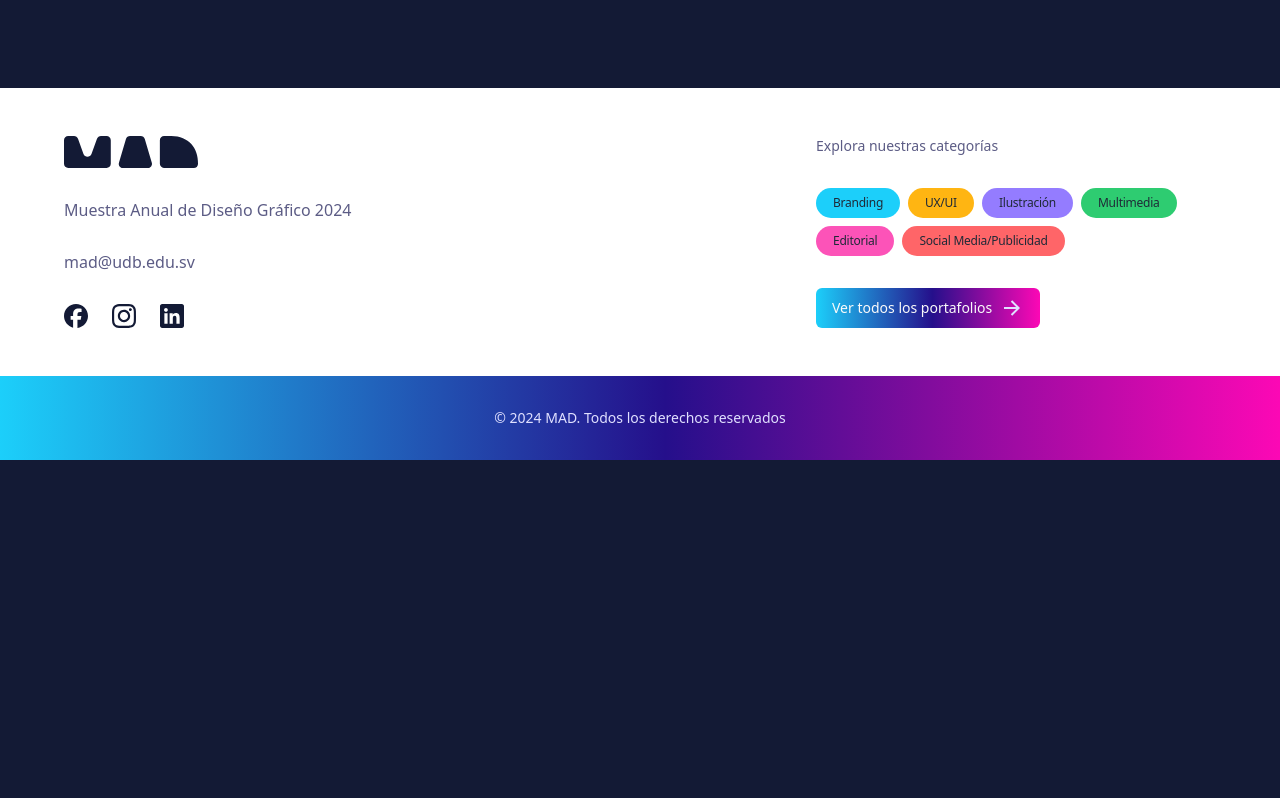
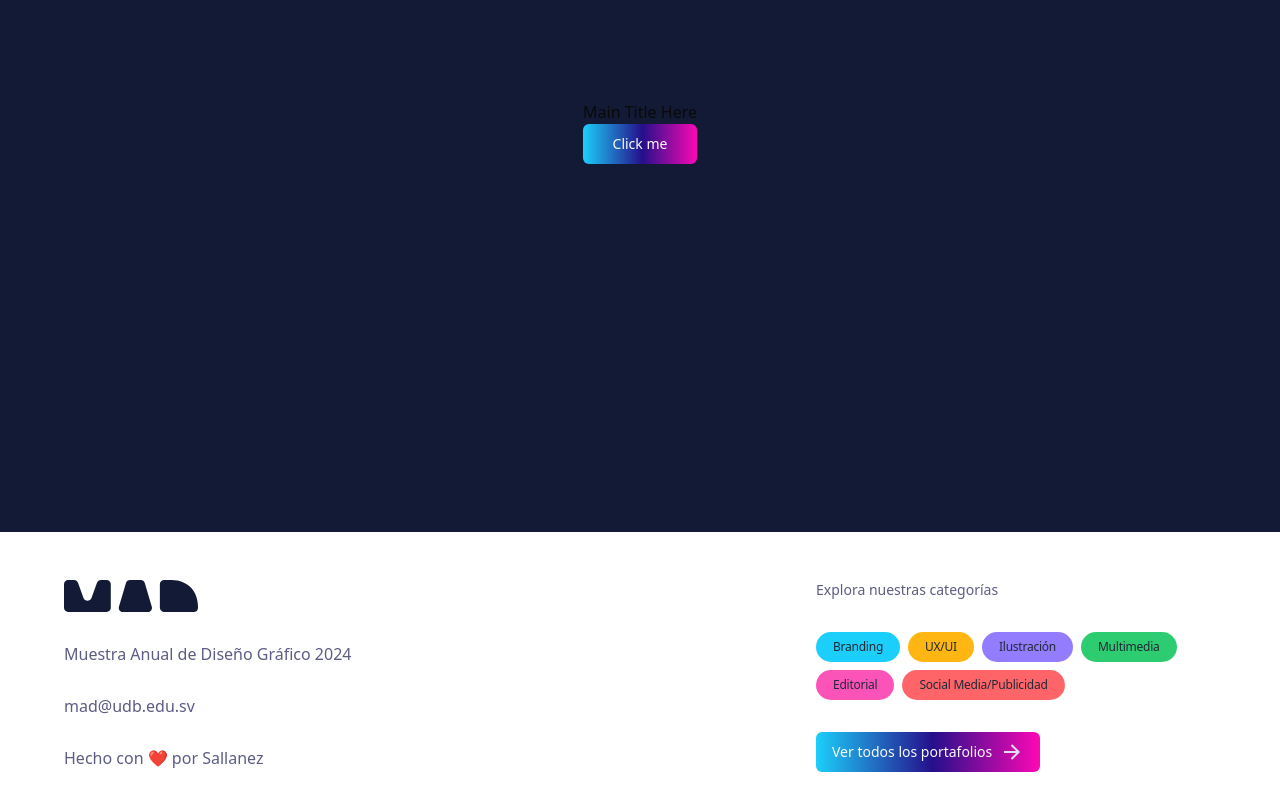
Before and after one commit to Saul19-L98/mad2024, a React (Vite) app: page / in a window 1280 px wide. Shown: the part 340-1138 px from the top of the page. Before the commit the page ends 800 px from the top, so only its background shows below. Built offline with nearby package versions, Linux system fonts and the light colour scheme.

Commit message:
main layout added

```diff
--- a/src/App.css
+++ b/src/App.css
@@ -65,8 +65,8 @@
     background: #131A35;
   }
   .main{
-    width: 100vw;
-    height: 100vh;
+    width: 100%;
+    height: auto;
     display: flex;
     justify-content: center;
   }
--- a/src/App.tsx
+++ b/src/App.tsx
@@ -5,9 +5,9 @@ import { Button } from "./components/ui/button";
 
 function App() {
   return (
-    <div className="flex flex-col items-center w-full max-w-[90rem] gap-0">
+    <div className="flex flex-col items-center w-full max-w-[90rem] gap-0 h-auto">
       <Navbar />
-      <main className="flex flex-row justify-center w-full h-screen">
+      <main className="flex flex-col justify-center min-h-screen">
         <h1>Main Title Here</h1>
         <Button className="bg-text-main-gradient">Click me</Button>
       </main>
--- a/src/components/layout/footer/Footer.tsx
+++ b/src/components/layout/footer/Footer.tsx
@@ -1,7 +1,7 @@
 import { IArrowWhite } from "@/assets/Icons/symbols/IArrowWhite";
 import { ResourceTypeBadge } from "@/components/common/CustomBadge";
 import { Button } from "@/components/ui/button";
-import { useState } from "react";
+// import { useState } from "react";
 import {
   IFacebook,
   IInstagram,
@@ -9,41 +9,19 @@ import {
   IMad,
 } from "@/assets/Icons/main/IconsIndex";
 export const Footer = () => {
-  const [currentFilter, setCurrentFilter] = useState<number | null>(null);
+  // const [currentFilter, setCurrentFilter] = useState<number | null>(null);
   const items = [
-    // {
-    //   id: 0,
-    //   name: "Mostrar todos",
-    // },
-    {
-      id: 1,
-      name: "Branding",
-    },
-    {
-      id: 2,
-      name: "UX/UI",
-    },
-    {
-      id: 3,
-      name: "Ilustración",
-    },
-    {
-      id: 4,
-      name: "Multimedia",
-    },
-    {
-      id: 5,
-      name: "Editorial",
-    },
-    {
-      id: 6,
-      name: "Social Media/Publicidad",
-    },
+    { id: 1, name: "Branding" },
+    { id: 2, name: "UX/UI" },
+    { id: 3, name: "Ilustración" },
+    { id: 4, name: "Multimedia" },
+    { id: 5, name: "Editorial" },
+    { id: 6, name: "Social Media/Publicidad" },
   ];
   return (
     <footer className="w-full bg-white">
       <div className="w-full px-4 py-12 sm:px-16">
-        <div className="flex flex-col justify-start gap-12 md:justify-between md:gap-4 md:flex-row">
+        <div className="flex flex-col justify-start gap-12 md:justify-between md:gap-4 md:flex-row md:mb-[6.685rem]">
           <div className="w-full md:w-2/4 lg:w-[25rem]">
             <section className="flex flex-col items-start w-full gap-8">
               <div>
@@ -55,10 +33,22 @@ export const Footer = () => {
                 Muestra Anual de Diseño Gráfico 2024
               </h2>
               <p className="font-base text-start text-base leading-5 text-[#5C5C85]">
-                mad@udb.edu.sv
+                <a href="mailto:mad@udb.edu.sv">mad@udb.edu.sv</a>
+              </p>
+              <p className="font-base text-start text-base leading-5 text-[#5C5C85]">
+                Hecho con ❤️ por{" "}
+                <a
+                  href="https://saul19-l98.github.io/saul_lainez/index.html"
+                  target="_blank"
+                  rel="noopener noreferrer"
+                  aria-label="sallanez"
+                  className="hover:opacity-75"
+                >
+                  Sallanez
+                </a>
               </p>
               <div>
-                <ul className="flex-row justify-center hidden gap-6 sm:flex">
+                <ul className="flex flex-row justify-center gap-6">
                   <li>
                     <a
                       href="https://www.facebook.com"
@@ -97,8 +87,14 @@ export const Footer = () => {
             </section>
           </div>
           <div className="w-full md:w-2/4 lg:w-[25rem]">
-            <section className="flex flex-col items-start gap-8">
-              <h3 className="text-sm font-base  leading-5 text-[#5C5C85]">
+            <section
+              aria-labelledby="explore-categories"
+              className="flex flex-col items-start gap-8"
+            >
+              <h3
+                id="explore-categories"
+                className="text-sm font-base  leading-5 text-[#5C5C85]"
+              >
                 Explora nuestras categorías
               </h3>
               <div className="flex flex-row flex-wrap justify-start w-full gap-2">
```
